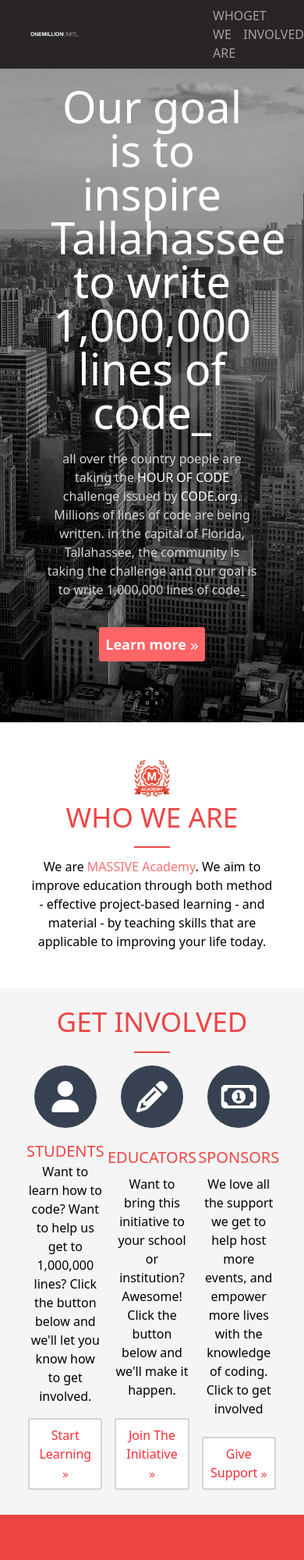
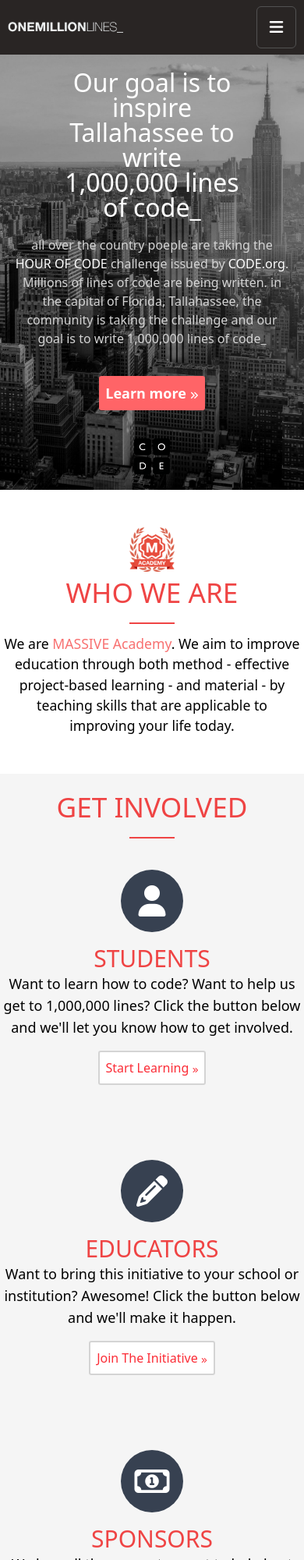
Before and after one commit to ZugastiKevin/html-css-scss---jour-14---exo-1---one-millions, a website: page index.html in a window 390 px wide. Shown: the top 2000 px of the page at 78% size. Drawn offline with Linux system fonts and the light colour scheme.

Commit message:
add: HAAAAAAAAAAAAAAAAAAAAAAAAAAAAAAAAAAAAAAAAAAAAA!!!!!!!!!!!!!!!!!!!!!!!!!!!!!!!!!!!!!!

```diff
--- a/index.html
+++ b/index.html
@@ -9,12 +9,15 @@
 </head>
 <body class="my-0 mx-auto">
     <header class="w-[100%] flex justify-center bg-stone-800">
-        <div class="w-[80%] flex justify-center justify-between items-center py-2">
-            <div class="w-[20%]">
+        <div class="md:w-[80%] w-[95%] flex justify-center justify-between items-center py-2">
+            <div class="lg:w-[20%] w-[40%]">
                 <img src="./assets/img/top-logo.png" alt="logo" class="w-[100%] h-[100%] object-cover">
             </div>
-            <nav class="w-[25%]">
-                <ul class="flex justify-between list-none uppercase text-neutral-400">
+            <nav class="lg:w-[25%] w-[40%]">
+                <div class="md:hidden flex justify-end">
+                    <i class="fa-solid fa-bars p-[1rem] text-white rounded-md border-[1px] border-solid border-neutral-600 text-xl"></i>
+                </div>
+                <ul class="md:flex hidden justify-between list-none uppercase text-neutral-400">
                     <li>who we are</li>
                     <li>get involved</li>
                 </ul>
@@ -23,68 +26,78 @@
     </header>
     <main>
         <section id="hero" class="w-[100%] bg-[url('../assets/img/hero-image.jpg')] bg-cover bg-no-repeat bg-top flex justify-center mb-[3rem]">
-            <div class="w-[70%] flex flex-col justify-center justify-around items-center my-5 gap-5">
-                <h1 class="w-[95%] text-white text-[3.5rem] text-center leading-none">Our goal is to inspire Tallahassee to write 1,000,000 lines of code_</h1>
-                <p class="text-neutral-300 text-center">all over the country poeple are taking the <span class="uppercase text-white">hour of code</span> challenge issued by <span class="text-white">CODE.org</span>. Millions of lines of code are being written. in the capital of Florida, Tallahassee, the community is taking the challenge and our goal is to write 1,000,000 lines of code_</p>
+            <div class="lg:w-[70%] md:w-[80%] w-[90%] flex flex-col justify-center justify-around items-center my-5 gap-5">
+                <h1 class="md:w-[95%] w-[65%] text-white md:text-[3.5rem] text-[2rem] text-center leading-none">Our goal is to inspire Tallahassee to write 1,000,000 lines of code_</h1>
+                <p class="lg:w-[90%] md:w-[100%] text-neutral-300 text-center">all over the country poeple are taking the <span class="uppercase text-white">hour of code</span> challenge issued by <span class="text-white">CODE.org</span>. Millions of lines of code are being written. in the capital of Florida, Tallahassee, the community is taking the challenge and our goal is to write 1,000,000 lines of code_</p>
                 <a href="#" class="btn-first text-lg">Learn more <i class="fa-solid fa-angles-right text-[0.7rem]"></i></a>
-                <div class="w-[8%]">
+                <div class="md:w-[8%] w-[13%]">
                     <img src="./assets/img/code.png" alt="logo-code" class="w-[100%] h-[100%] object-cover">
                 </div>
             </div>
         </section>
         <section id="we-are" class="w-[100%] mb-[3rem] flex justify-center items-center">
-            <div class="w-[80%] flex flex-col justify-center justify-between items-center text-center">
+            <div class="lg:w-[70%] md:w-[80%] w-[98%] flex flex-col justify-center justify-between items-center text-center">
                 <div class="w-[15%]">
                     <img src="./assets/img/academy-brand-med.png" alt="logo-we-are" class="w-[100%] h-[100%] object-cover">
                 </div>
                 <div class="w-[100%] flex flex-col items-center gap-3">
                     <h2 class="uppercase text-red-500 text-[2.2rem]">who we are</h2>
                     <span class="w-[15%] h-0.5 block bg-red-500"></span>
-                    <p>We are <span class="text-red-400">MASSIVE Academy</span>. We aim to improve education through both method - effective project-based learning - and material - by teaching skills that are applicable to improving your life today.</p>
+                    <p class="text-[1.1rem]">We are <span class="text-red-400">MASSIVE Academy</span>. We aim to improve education through both method - effective project-based learning - and material - by teaching skills that are applicable to improving your life today.</p>
                 </div>
             </div>
         </section>
         <section id="involved" class="w-[100%] py-4 flex justify-center items-center bg-neutral-100">
-            <div class="w-[80%] flex flex-col justify-center justify-between items-center text-center gap-4">
+            <div class="lg:w-[70%] md:w-[80%] w-[98%] flex flex-col justify-center justify-between items-center text-center gap-10">
                 <div class="w-[100%] flex flex-col items-center gap-3">
                     <h2 class="uppercase text-red-500 text-[2.2rem]">get involved</h2>
                     <span class="w-[15%] h-0.5 block bg-red-500"></span>
                 </div>
-                <div class="flex justify-between text-center">
-                    <div class="w-[30%] flex flex-col justify-between items-center">
+                <div class="lg:flex-row flex flex-col justify-between items-center text-center gap-20">
+                    <div class="lg:w-[30%] lg:flex-col md:w-[100%] flex flex-col justify-between items-center">
                         <div class="w-[5rem] h-[5rem] mb-4 rounded-[2.5rem] bg-gray-700 flex justify-center items-center">
                             <i class="fa-solid fa-user text-white text-[2.5rem]"></i>
                         </div>
-                        <h2 class="text-red-500 uppercase text-xl">students</h2>
-                        <p>Want to learn how to code? Want to help us get to 1,000,000 lines? Click the button below and we'll let you know how to get involved.</p>
+                        <h2 class="text-red-500 uppercase text-3xl">students</h2>
+                        <p class="text-lg">Want to learn how to code? Want to help us get to 1,000,000 lines? Click the button below and we'll let you know how to get involved.</p>
                         <a href="#" class="btn-seconde capitalize">start learning <i class="fa-solid fa-angles-right text-[0.5rem]"></i></a>
                     </div>
-                    <div class="w-[30%] flex flex-col justify-between items-center">
+                    <div class="lg:w-[30%] lg:flex-col md:w-[100%] flex flex-col md:justify-start justify-between items-center">
                         <div class="w-[5rem] h-[5rem] mb-4 rounded-[2.5rem] bg-gray-700 flex justify-center items-center">
                             <i class="fa-solid fa-pencil text-white text-[2.5rem]"></i>
                         </div>
-                        <h2 class="text-red-500 uppercase text-xl">educators</h2>
-                        <p>Want to bring this initiative to your school or institution? Awesome! Click the button below and we'll make it happen.</p>
+                        <h2 class="text-red-500 uppercase text-3xl">educators</h2>
+                        <p class="text-lg">Want to bring this initiative to your school or institution? Awesome! Click the button below and we'll make it happen.</p>
                         <a href="#" class="btn-seconde capitalize">join the initiative <i class="fa-solid fa-angles-right text-[0.5rem]"></i></a>
                     </div>
-                    <div class="w-[30%] flex flex-col justify-between items-center">
+                    <div class="lg:w-[30%] lg:flex-col md:w-[100%] flex flex-col justify-between items-center">
                         <div class="w-[5rem] h-[5rem] mb-4 rounded-[2.5rem] bg-gray-700 flex justify-center items-center">
                             <i class="fa-regular fa-money-bill-1 text-white text-[2.5rem]"></i>
                         </div>
-                        <h2 class="text-red-500 uppercase text-xl ">sponsors</h2>
-                        <p>We love all the support we get to help host more events, and empower more lives with the knowledge of coding. Click to get involved</p>
+                        <h2 class="text-red-500 uppercase text-3xl ">sponsors</h2>
+                        <p class="text-lg">We love all the support we get to help host more events, and empower more lives with the knowledge of coding. Click to get involved</p>
                         <a href="#" class="btn-seconde capitalize">give support <i class="fa-solid fa-angles-right text-[0.5rem]"></i></a>
                     </div>
                 </div>
             </div>
         </section>
     </main>
-    <footer class="w-[100%] h-[20vh] bg-red-500 flex justify-center">
+    <footer class="w-[100%] md:h-[10vh] h-[12.5vh] bg-red-500 flex justify-center">
+        <div class="lg:w-[70%] md:w-[75%] w-[98%] flex justify-start items-end">
+            <div class="lg:w-[30%] md:w-[50%] w-[70%] mb-10">
+                <img src="./assets/img/one-million-bottom-brand.png" alt="logo-footer" class="w-[100%] h-[100%] object-cover">
+            </div>
+        </div>
+    </footer>
+</body>
+</html>
+
+<!--
+    <footer class="w-[100%] md:h-[10vh] h-[20vh] bg-red-500 flex justify-center">
         <div class="w-[80%] flex justify-start items-end">
             <div class="w-[35%] mb-10">
                 <img src="./assets/img/one-million-bottom-brand.png" alt="logo-footer" class="w-[100%] h-[100%] object-cover">
             </div>
         </div>
     </footer>
-</body>
-</html>
+-->
```
Also changed, not shown: dist/styles.css.
